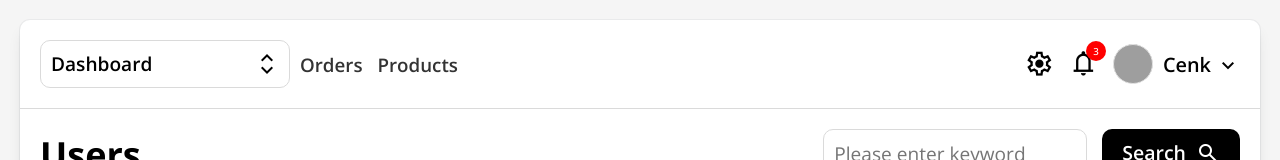
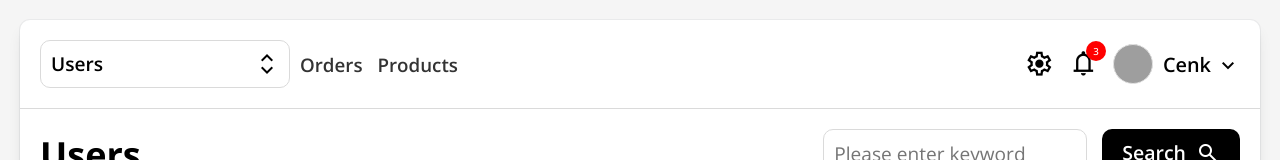
Before and after one commit to cenksari/react-admin-template, a React (Create React App) app: page /users in a window 1280 px wide. Shown: the top 160 px of the page. Built offline with nearby package versions, Linux system fonts and the light colour scheme; grey boxes are pictures that could not be loaded.

Commit message:
refactor: improve dynamic menu label matching based on route path

```diff
--- a/src/components/Dropdown/DropdownItem.tsx
+++ b/src/components/Dropdown/DropdownItem.tsx
@@ -6,16 +6,18 @@ interface IProps {
   text: string;
   icon?: string;
   active?: boolean;
+  onClick?: () => void;
 }
 
-const DropdownItem: React.FC<IProps> = ({ url, text, icon, active }) => (
+const DropdownItem: React.FC<IProps> = ({ url, text, icon, active, onClick }) => (
   <Link
     className={
-      active === true
+      active
         ? 'flex flex-gap-medium flex-v-center active'
         : 'flex flex-gap-medium flex-v-center passive active-opacity'
     }
     to={url}
+    onClick={onClick}
   >
     {icon && <span className='material-symbols-outlined'>{icon}</span>}
     <em>{text}</em>
--- a/src/components/Header/Menu.tsx
+++ b/src/components/Header/Menu.tsx
@@ -16,6 +16,17 @@ const Menu: React.FC = () => {
 
   const [dropdown, setDropdown] = useState<boolean>(false);
 
+  const menuItems = [
+    { url: '/home', text: 'Dashboard' },
+    { url: '/users', text: 'Users' },
+    { url: '/orders', text: 'Orders' },
+    { url: '/products', text: 'Products' },
+    { url: '/messages', text: 'Messages' },
+    { url: '/comments', text: 'Comments' },
+    { url: '/settings', text: 'Settings' },
+    { url: '/settings/admins', text: 'Administrators' },
+  ];
+
   /**
    * Handles the click outside event to close the dropdown.
    */
@@ -27,33 +38,37 @@ const Menu: React.FC = () => {
 
   const splitLocation = pathname.split('/');
 
+  const [menuLabel, setMenuLabel] = useState<string>(() => {
+    return menuItems.find((item) => item.url === pathname)?.text || 'Dashboard';
+  });
+
+  const handleMenuItemClick = (text: string) => {
+    setMenuLabel(text);
+    setDropdown(false);
+  };
+
   return (
     <div ref={wrapperRef} className='header-dropdown'>
       <div
         tabIndex={0}
         role='button'
-        onKeyDown={() => {}}
         className='header-menu flex flex-grow flex-v-center flex-space-between pointer no-select'
         onClick={() => setDropdown(!dropdown)}
       >
-        <span className='value'>Dashboard</span>
+        <span className='value'>{menuLabel}</span>
         <span className='material-symbols-outlined'>expand_all</span>
       </div>
       {dropdown && (
         <Dropdown color='gray'>
-          <DropdownItem url='/home' text='Dashboard' active={splitLocation[1] === 'home'} />
-          <DropdownItem url='/users' text='Users' active={splitLocation[1] === 'users'} />
-          <DropdownItem url='/orders' text='Orders' active={splitLocation[1] === 'orders'} />
-          <DropdownItem url='/products' text='Products' active={splitLocation[1] === 'products'} />
-          <DropdownItem url='/messages' text='Messages' active={splitLocation[1] === 'messages'} />
-          <DropdownItem url='/comments' text='Comments' active={splitLocation[1] === 'comments'} />
-          <hr />
-          <DropdownItem url='/settings' text='Settings' active={splitLocation[1] === 'settings'} />
-          <DropdownItem
-            url='/settings/admins'
-            text='Administrators'
-            active={splitLocation[1] === 'admins'}
-          />
+          {menuItems.map((item) => (
+            <DropdownItem
+              key={item.url}
+              url={item.url}
+              text={item.text}
+              active={splitLocation[1] === item.url.split('/')[1]}
+              onClick={() => handleMenuItemClick(item.text)}
+            />
+          ))}
         </Dropdown>
       )}
     </div>
```
